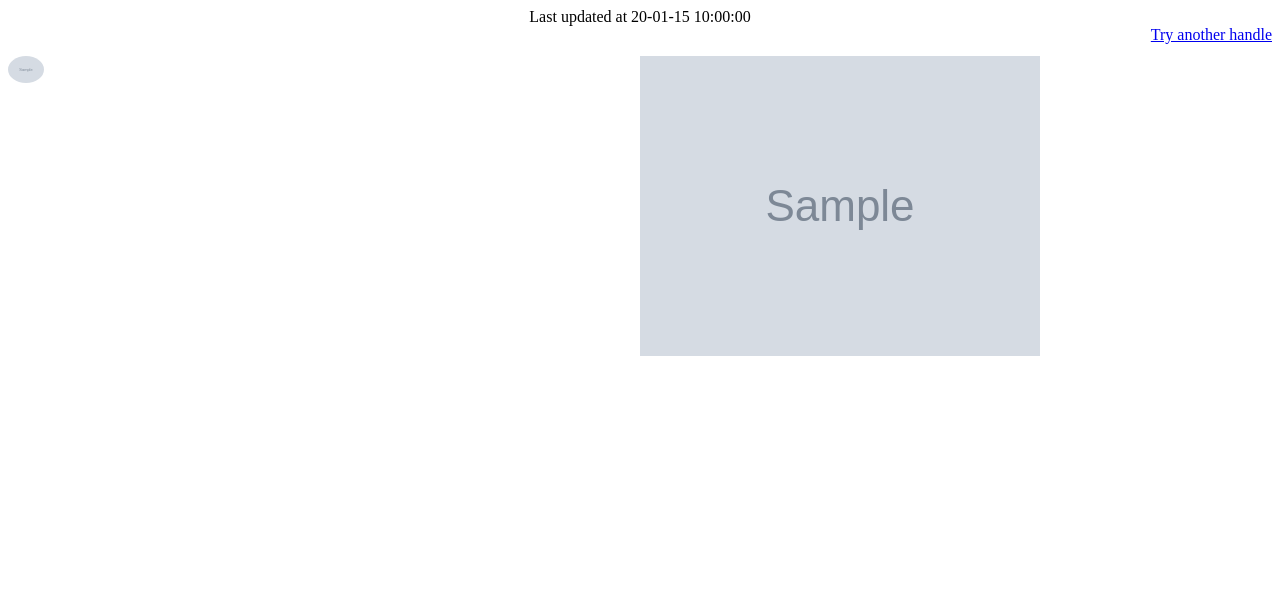
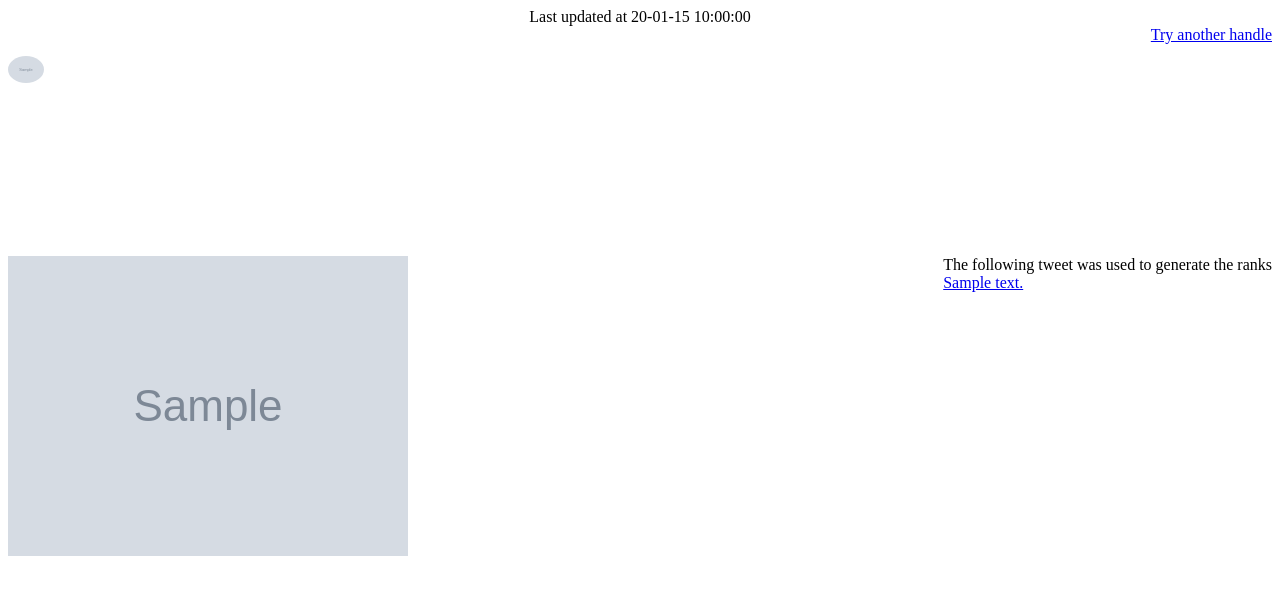
Before and after one commit to bsundaresan/twitter-puzzle, a Flask app: template multunus_twitter_challenge/templates/rank.html in a window 1280 px wide. Shown: the top 595 px of the page. Run offline with Flask 2, Linux system fonts and the light colour scheme; tables that the repository leaves empty hold one stand-in row (values such as "Sample post"); the template is opened without the code that fills it: values that come from a table or form of the project are taken from there, most other values are stand-ins (such as "Sample title", 1, 10 or a date in 2020); grey boxes marked "Sample" are stand-in pictures.

Commit message:
trying to improve the frontend

```diff
--- a/multunus_twitter_challenge/templates/rank.html
+++ b/multunus_twitter_challenge/templates/rank.html
@@ -27,10 +27,16 @@
             </div>
         {% endfor %}
     </div>
-    <div>
-        <center>
+    <div style="clear:both">
+            <div style="float:left">
             <img src="{{handle_data.profile_image_url}}">
-        </center>
+             </div>
+            <div style="float:right">
+                The following tweet was used to generate the ranks<br/>
+                <a href="http://twitter.com/{{handle_data.screen_name}}/status/{{handle_data.tweet_id}}">
+                    {{handle_data.tweet_text}}
+                </a>
+            </div>
     </div>
 </body>
 </html>
```
